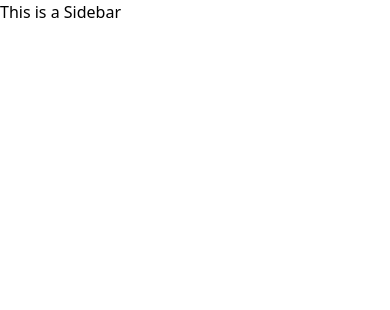
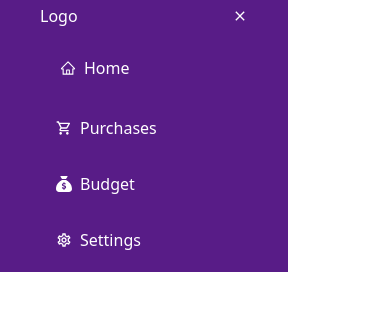
Before and after one commit to calma016/fsae_pr, a React (Create React App) app: page / in a window 390 px wide. Shown: the top 310 px of the page. Built offline with nearby package versions, Linux system fonts and the light colour scheme.

Commit message:
Create and style Navbar

```diff
--- a/src/App.css
+++ b/src/App.css
@@ -1,4 +1,4 @@
-.App {
+/* .App {
   text-align: center;
 }
 
@@ -35,4 +35,4 @@
   to {
     transform: rotate(360deg);
   }
-}
+} */
--- a/src/Components/Sidebar.js
+++ b/src/Components/Sidebar.js
@@ -1,9 +1,60 @@
-import React from 'react'
+import React, { useState } from 'react'
+// import { Link } from 'react-router-dom'
+import { AiOutlineMenu } from "react-icons/ai";
+import { MdOutlineClose } from "react-icons/md";
+import { AiOutlineHome } from "react-icons/ai";
+import { MdOutlineShoppingCart } from "react-icons/md";
+import { FaSackDollar } from "react-icons/fa6";
+import { MdOutlineSettings } from "react-icons/md";
+
+
+
+
 
 function Sidebar() {
+  const [isShowingSidebar, setIsShowingSidebar] = useState(true)
+
+  function toggleSidebar(){
+    setIsShowingSidebar(!isShowingSidebar)
+  }
+
   return (
-    <div>
-        <h1>This is a Sidebar</h1>
+    <div class="flex relative" >
+      {/* Sidebar */}
+       <div class="w-72 bg-purple-900 h-screen text-white leading-loose max-h-fit px-10 lg:hidden " >
+          <div>
+            <div className='flex items-center justify-between '>
+              <div>Logo</div>
+              <div >
+                {isShowingSidebar ?
+                <MdOutlineClose onClick={toggleSidebar} className='cursor-pointer'/>:
+                <AiOutlineMenu onClick={toggleSidebar} className='cursor-pointer'/>
+                }
+              </div>
+            </div>
+          </div>
+                <div>
+                    <ul>
+                        <li className='flex items-center gap-2 m-3 p-2'> <AiOutlineHome /> Home</li>
+                        <li className='flex items-center gap-2 m-2 p-2'> < MdOutlineShoppingCart /> Purchases</li>
+                        <li className='flex items-center gap-2 m-2 p-2'> <FaSackDollar /> Budget</li>
+                        <li className='flex items-center gap-2 m-2 p-2'> <MdOutlineSettings /> Settings</li>
+                    </ul>
+                </div>
+       </div>
+
+       {/* Navbar */}
+       <div className=' absolute top-0 left-0 right-0 w-100  bg-purple-900 text-white hidden lg:flex h-[50px] items-center justify-between px-4'>
+          <div><h1>logo</h1></div>
+          <div>
+            <ul className='flex items-center gap-4'>
+              <li className='cursor-pointer'><a>Home</a></li>
+              <li className='cursor-pointer'><a>Purchases</a></li>
+              <li className='cursor-pointer'><a>budget</a></li>
+              <li className='cursor-pointer'><a>Settings</a></li>
+            </ul>
+          </div>
+        </div>
     </div>
   )
 }
```
Also changed, not shown: src/App.js (+0 -15 lines), 1 other file (tests, documents, lock files or other folders).
